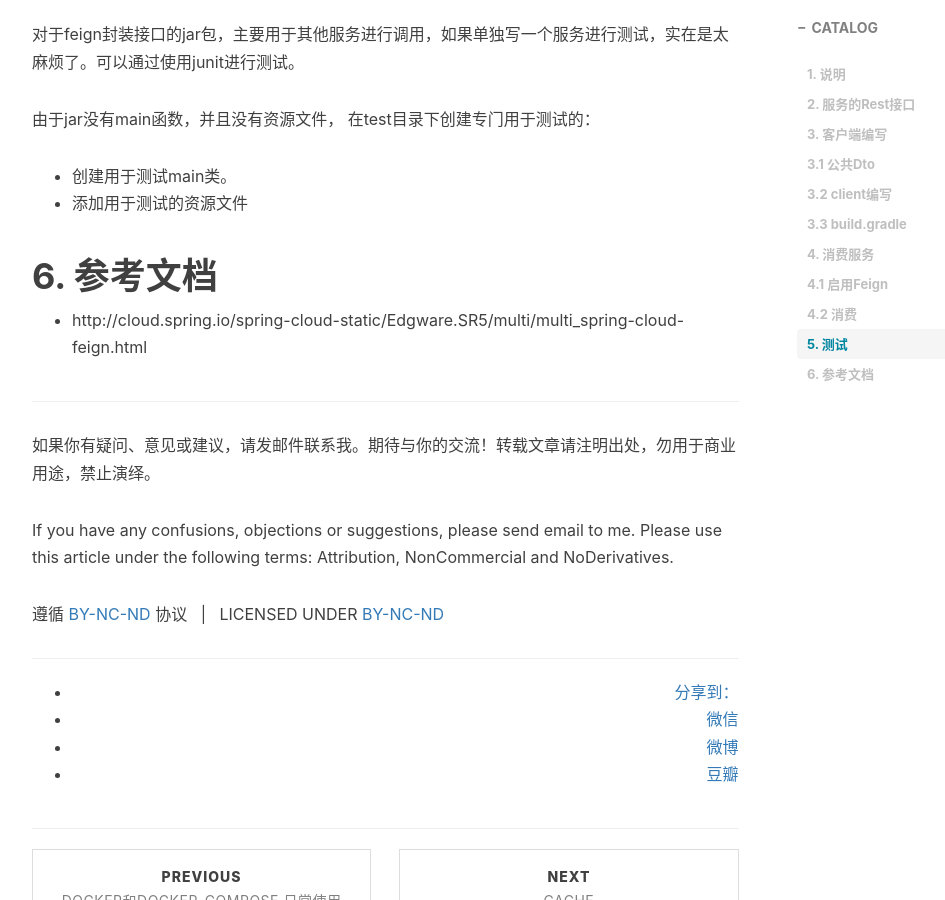
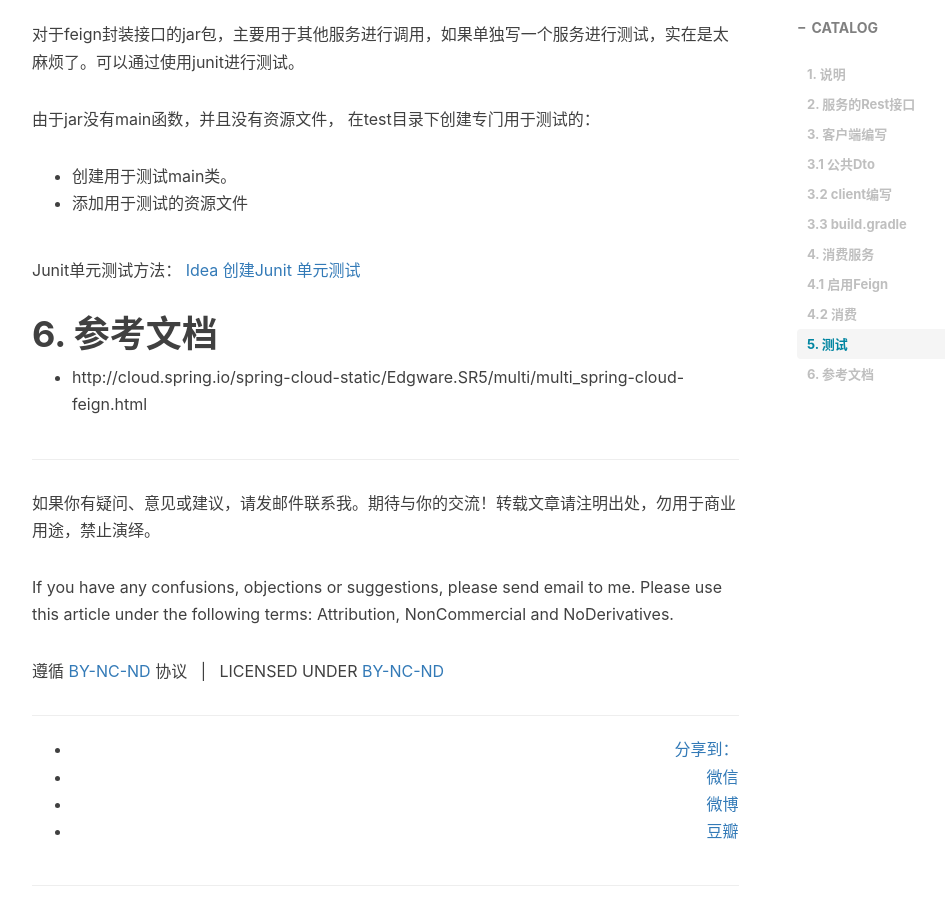
Before and after one commit to xuyumeng/xuyumeng.github.io, a Jekyll site: the page built from _posts/2016-03-10-spring-cloud-feign.md, in a window 1280 px wide and 900 px high, scrolled down 3246 px. Shown: the whole window, without its empty margins (233-1178 px from the left). Built offline with Jekyll 4.4.1, drawn with Linux system fonts in a browser that asks for light colours; nearby versions of some CDN libraries; comment, search, counter and statistics services are not loaded.

Commit message:
add link of junit

```diff
--- a/_posts/2016-03-10-spring-cloud-feign.md
+++ b/_posts/2016-03-10-spring-cloud-feign.md
@@ -125,6 +125,7 @@ public class GetUser {
 - 创建用于测试main类。
 - 添加用于测试的资源文件
 
+Junit单元测试方法： [Idea 创建Junit 单元测试](https://unanao.github.io/2016/09/17/idea-spring-junit5/)
 
 # 6. 参考文档
 
```
